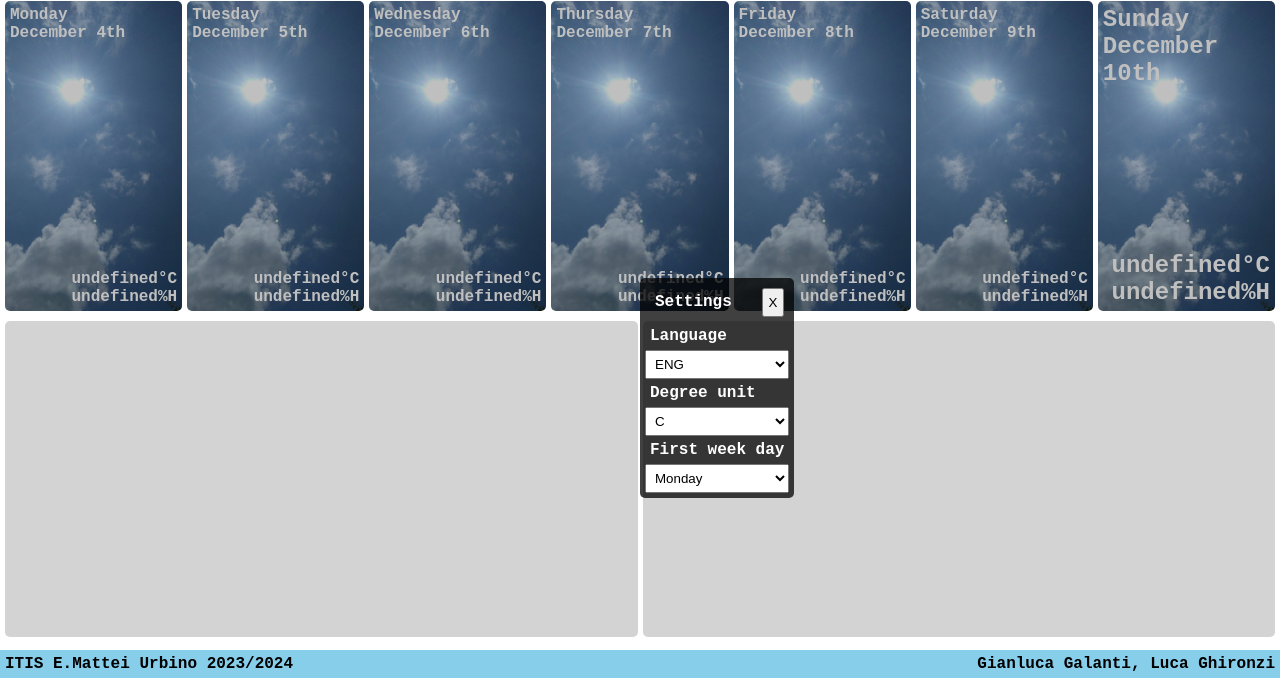
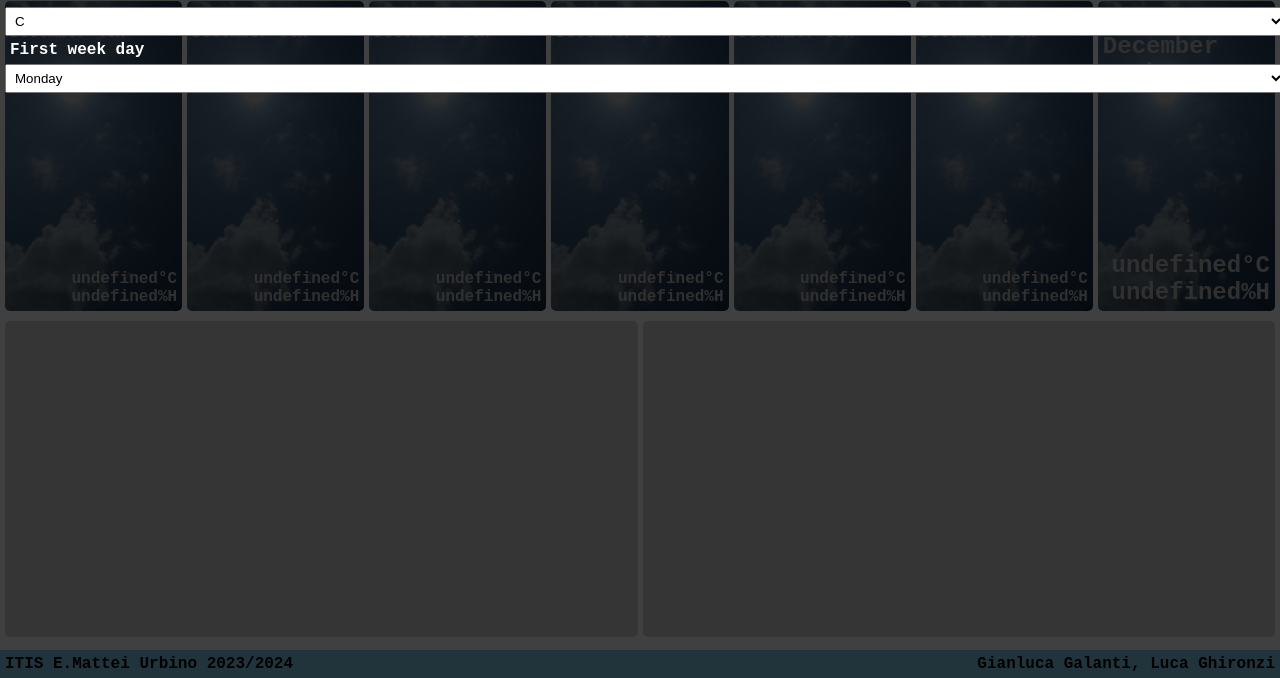
Before and after one commit to ghrlcu06e20l500g/itis_raining, a plain HTML site: page index.html in a window 1280 px wide. Both pictures are taken after a click on the button 1257 px from the left and 47 px from the top of the page. Shown: the part 122-800 px from the top of the page. Drawn offline with nearby package versions, Linux system fonts and the light colour scheme.

Commit message:
settings upgrade

```diff
--- a/index.css
+++ b/index.css
@@ -154,13 +154,12 @@ body {
         justify-content: space-between;
     }
     #settings {
-        position: absolute;
-        left: 50%;
-        top: 50%;
+        position: fixed;
+        width: 100%;
+        height: 100%;
         background-color: rgba(0, 0, 0, 0.75);
         color: white;
-        padding: 5px;
-        border-radius: 5px;
+        padding: 5px 10px 5px 5px;
         display: flex;
         flex-direction: column;
     }
```
